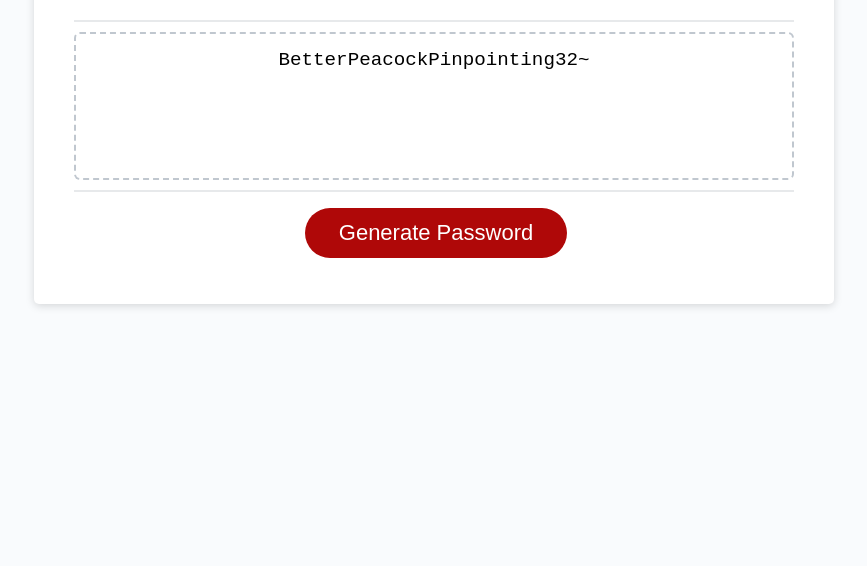
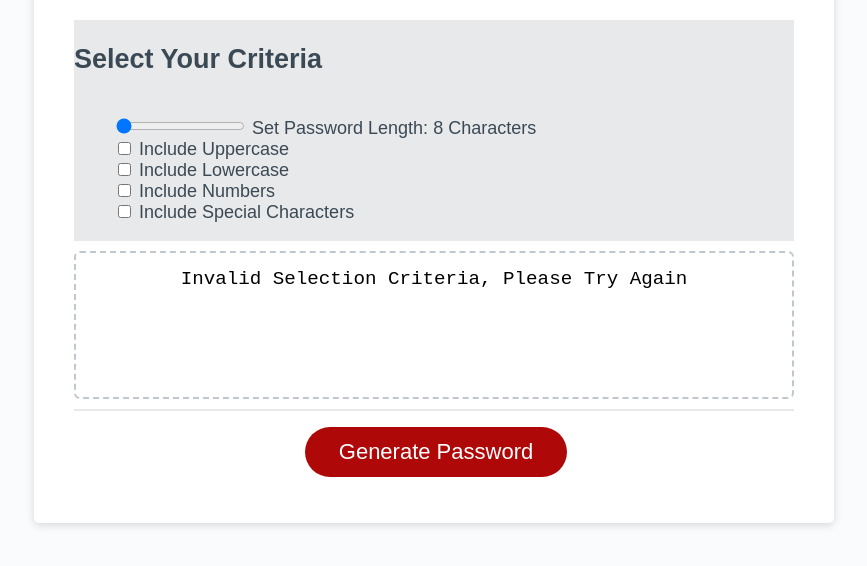
Before and after one commit to DimtheQuiet21/Password-Gen, a plain HTML site: page Develop/index.html in a window 1280 px wide. Both pictures are taken after a click on the button "Generate Password". Shown: the part 216-782 px from the top of the page, without its empty margins (206-1073 px from the left). Drawn offline with Linux system fonts and the light colour scheme.

Commit message:
Updated with Checkbox Function and Randomization

```diff
--- a/Develop/index.html
+++ b/Develop/index.html
@@ -16,6 +16,32 @@
         <div class="card-header">
           <h2>Generate a Password</h2>
         </div>
+        <div class = "criteria">
+          <h2>Select Your Criteria</h2>
+          <ul>
+            <li>
+              <input type="range" min = "8" max = "128" value = "1" id="passlength" name="passlength" class = "slider"/>
+              <label for="passlength">Set Password Length: <span id="passlengthout"></span> Characters</label>
+            </li>
+            <li>
+              <input type="checkbox" id="uppercase" name="uppercase" />
+              <label for="uppercase">Include Uppercase</label>
+            </li>
+            <li>
+              <input type="checkbox" id="lowercase" name="lowercase" />
+              <label for="lowercase">Include Lowercase</label>
+            </li>
+            <li>
+              <input type="checkbox" id="numbers" name="numbers" />
+              <label for="numbers">Include Numbers</label>
+            </li>
+            <li>
+              <input type="checkbox" id="special" name="special" />
+              <label for="special">Include Special Characters</label>
+            </li>
+          </ul>
+        </div>
+
         <div class="card-body">
           <textarea
             readonly
--- a/Develop/script.js
+++ b/Develop/script.js
@@ -3,14 +3,25 @@
 
 // Get references to the #generate element
 var generateBtn = document.querySelector("#generate");
-var password_array = [];
+var password_array = ["","","","",""];
 var randnum = [0,0,0]
 var passwordfinal = "";
+var passwordmiddle = "";
+
+//Write HTML to remember Checkbox input
+
+
 
 // Write password to the #password input
 function writePassword() {
   var password = generatePassword();
   var passwordText = document.querySelector("#password");
+  var passlength = [];
+  var passextra = [""]; //These are extra random alphanumerics to add onto the end of my password
+  var coin = [];
+
+
+
 
   function generatePassword(){
 
@@ -21,13 +32,69 @@ function writePassword() {
       password_array[2] = password_array[2].slice(0,-1);
     }
     password_array[2] = password_array[2] + "ing";
-    password_array[3] = (Math.floor(Math.random()*100));
 
-    password_array[4] = chararray[Math.floor(Math.random()*chararray.length)];
+    // This section of the function checks for the criteria boxes
 
-    passwordfinal = password_array[0]+password_array[1]+password_array[2]+password_array[3]+password_array[4];
+    if (numbers.checked == true){
+      password_array[3] = (Math.floor(Math.random()*100));
+      console.log("Number is checked")
+    } else {
+      password_array[3] = "";
+    };
 
-    for (var i = 0; i < password_array.length; i++) {
+    if (special.checked == true){
+      password_array[4] = chararray[Math.floor(Math.random()*chararray.length)];
+      console.log("Special is checked")
+    } else {
+        password_array[4] = "";
+      }
+
+    passwordmiddle = password_array[0]+password_array[1]+password_array[2]+password_array[3]+password_array[4];
+
+    passlength = passwordmiddle.length;
+    if (passlength > slider.value){
+      passwordmiddle = passwordmiddle.slice((passlength-slider.value),passlength); // slice off the front of the string to match the length of the password. automatically keep any applied numbers and letters
+    } else if (passlength < slider.value){
+      passextra = randarray[Math.floor(Math.random()*randarray.length)]; //starting value for the extra characters
+      for (let i = 0; i< (slider.value - passlength -1); i++){
+      passextra = passextra + randarray[Math.floor(Math.random()*randarray.length)];
+      }
+      console.log(passextra);
+      passwordmiddle = passwordmiddle + passextra;
+    }
+
+    //Time to select based on Lower and Upper Case criteria
+    if (lowercase.checked == true && uppercase.checked == false){
+      passwordmiddle = passwordmiddle.toLowerCase();
+      console.log("Only Lowercase"); // Only allow lowercase
+    }
+    else if (lowercase.checked == false && uppercase.checked == true){
+      passwordmiddle = passwordmiddle.toUpperCase();
+      console.log ("Only Uppercase");
+    } //only allow uppercase
+    else if (lowercase.checked == true && uppercase.checked == true){
+      for (let i = 0; i< passwordmiddle.length; i++){
+        coin = Math.floor(Math.random()*2); //Make a simple coin flip to simulate a 50/50 chance of upper or lower
+        if (coin === 0){
+        passwordmiddle = passwordmiddle.replace(passwordmiddle.charAt(i),passwordmiddle.charAt(i).toLowerCase());
+        console.log("Heads");
+        }
+        else {
+          passwordmiddle = passwordmiddle.replace(passwordmiddle.charAt(i),passwordmiddle.charAt(i).toUpperCase());
+          console.log("Tails");
+        }
+      }
+    } // Do the coin flip for each character in the string
+
+    else if (lowercase.checked == false && uppercase.checked == false){
+      passwordmiddle = ["Invalid Selection Criteria, Please Try Again"]; //You have to pick something
+    }
+
+
+    passwordfinal = passwordmiddle; //the final conversion to string
+
+    // The Code below is just to double check for undefined values
+    /*for (var i = 0; i < password_array.length; i++) {
       if (typeof password_array[i] === 'undefined') {
         console.log("password_array"+[i] + " is undefined")
       }
@@ -38,8 +105,9 @@ function writePassword() {
     }
       else{
       console.log(typeof passwordfinal);
-    };
+    };*/
   }
+
 
   console.log(passwordfinal);
   passwordText.value = passwordfinal;
@@ -49,3 +117,12 @@ function writePassword() {
 
 // Add event listener to generate button
 generateBtn.addEventListener("click", writePassword);
+
+var slider = document.getElementById("passlength");
+var output = document.getElementById("passlengthout");
+output.innerHTML = slider.value; // Display the default slider value
+
+// Update the current slider value (each time you drag the slider handle)
+slider.oninput = function() {
+  output.innerHTML = this.value;
+};
--- a/Develop/style.css
+++ b/Develop/style.css
@@ -50,6 +50,21 @@ header {
   height: 2px;
 }
 
+.criteria {
+  content: " ";
+  display: flex;
+  flex-direction: column;
+  width: 100%;
+  background: #e7e9eb;
+  height: 100%;
+}
+
+.criteria ul{
+  display:flex;
+  flex-direction: column;
+  list-style: none;
+  list-style-position: inside;
+}
 .card-body {
   min-height: 100px;
 }
```
Also changed, not shown: Develop/wordlist.js.
